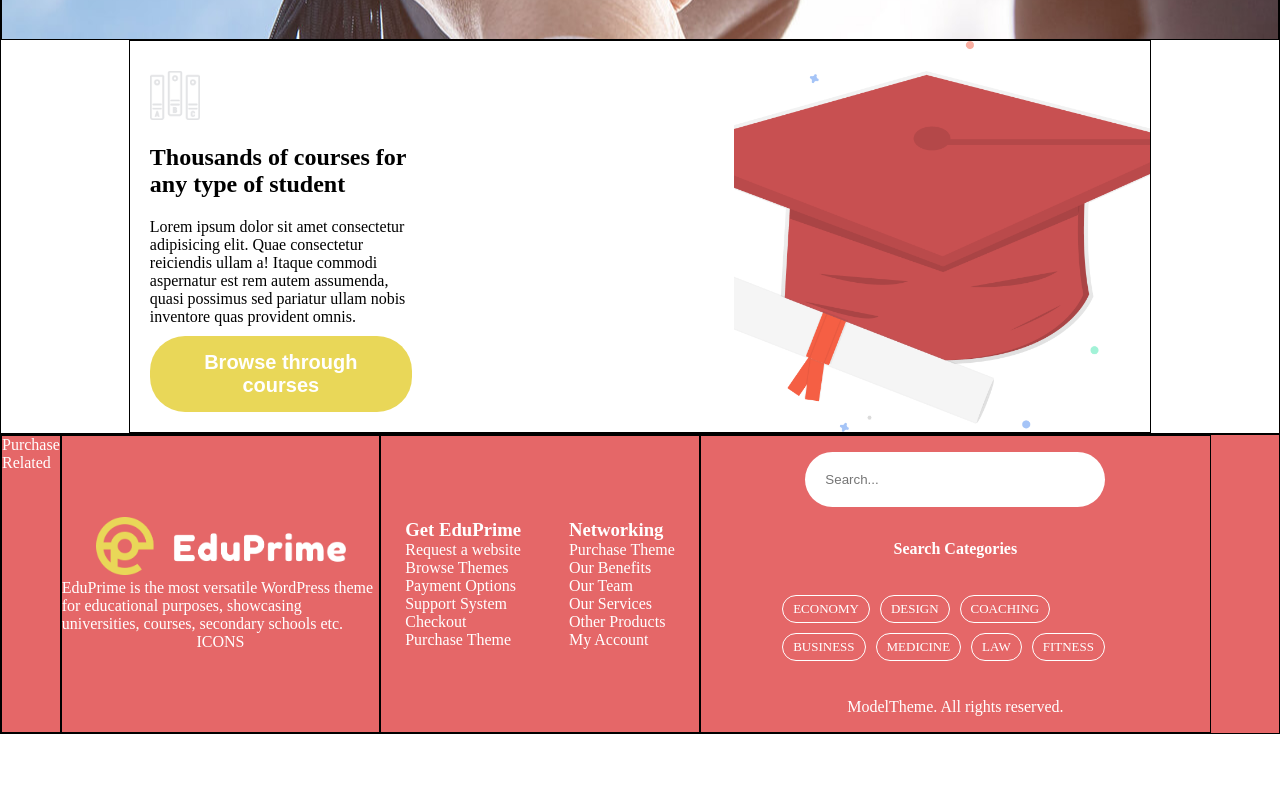
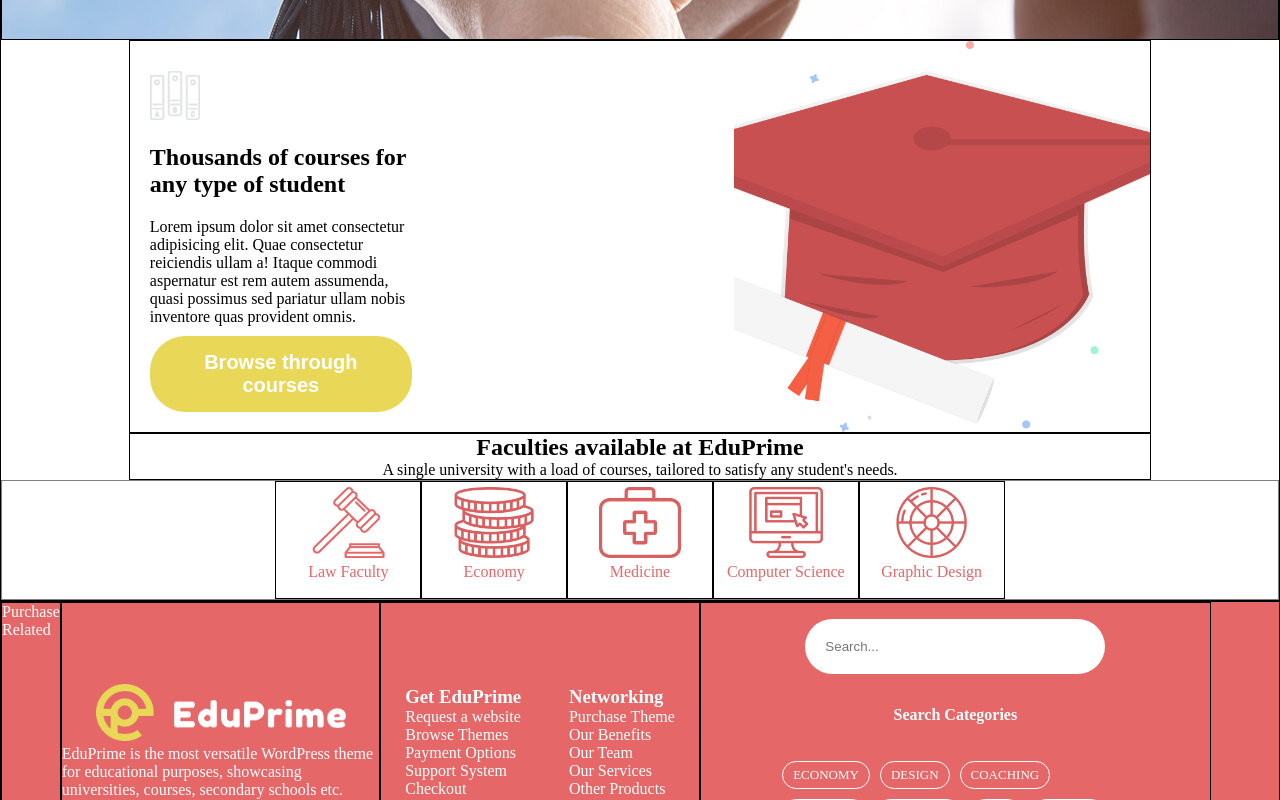
Before and after one commit to Afrodario/proj-html-vuejs, a Vue app: page / in a window 1280 px wide. Shown: the part 561-1361 px from the top of the page. Before the commit the page ends 1295 px from the top, so only its background shows below. Built offline with nearby package versions, Linux system fonts and the light colour scheme.

Commit message:
11. Lista facoltà dinamicizzata

```diff
--- a/src/components/EduMain.vue
+++ b/src/components/EduMain.vue
@@ -2,17 +2,20 @@
   <main class="debug">
       <EduJumbotron/>
       <EduCourses/>
+      <EduFaculties/>
   </main>
 </template>
 
 <script>
 import EduJumbotron from '../components/partials/EduJumbotron.vue'
 import EduCourses from '../components/partials/EduCourses.vue'
+import EduFaculties from '../components/partials/EduFaculties.vue'
 export default {
     name: "EduMain",
     components: {
         EduJumbotron,
-        EduCourses
+        EduCourses,
+        EduFaculties
     }
 }
 </script>
--- a/src/components/partials/EduCourses.vue
+++ b/src/components/partials/EduCourses.vue
@@ -4,7 +4,7 @@
             <div class="courses-left">
                 <div class="courses-text">
                     <img class="icon" src="../../assets/img/Books-icon.png" alt="Icona libri">
-                    <h2>Thousands of courses for any type of student</h2>
+                    <h1>Thousands of courses for any type of student</h1>
                     <p>Lorem ipsum dolor sit amet consectetur adipisicing elit. Quae consectetur reiciendis ullam a! Itaque commodi aspernatur est rem autem assumenda, quasi possimus sed pariatur ullam nobis inventore quas provident omnis.</p>
                     <button class="main-btn">Browse through courses</button>
                 </div>
@@ -41,7 +41,7 @@ section.courses {
             width: 50%;
             padding: 20px;
 
-            img, h2, p {
+            img, h1, p {
                 padding: 10px 0;
             }
         }
--- /dev/null
+++ b/src/components/partials/EduFaculties.vue
@@ -0,0 +1,75 @@
+<template>
+  <section class="faculties">
+      <div class="container">
+          <div class="faculties-text">
+            <h1>Faculties available at EduPrime</h1>
+            <p>A single university with a load of courses, tailored
+                to satisfy any student's needs.
+            </p>
+          </div>
+      </div>
+
+      <div class="slider">
+        <div class="inner-slider flex">
+            <EduFacultyTab :facultiesList="facultiesList"/>
+        </div>
+      </div>
+  </section>
+</template>
+
+<script>
+import EduFacultyTab from './EduFacultyTab.vue'
+export default {
+    name: "EduFaculties",
+    components: {
+        EduFacultyTab
+    },
+    data () {
+        return {
+            facultiesList: [
+                {
+                    path: "Gavel-v2.png",
+                    name: "Law Faculty"
+                },
+                {
+                    path: "Coins-tabs-v2.png",
+                    name: "Economy"
+                },
+                {
+                    path: "Medicine-tabs-v2.png",
+                    name: "Medicine"
+                },
+                {
+                    path: "Computer-tabs-v2.png",
+                    name: "Computer Science"
+                },
+                {
+                    path: "Palette-tabs-v2.png",
+                    name: "Graphic Design"
+                },
+            ]
+        }
+    }
+}
+</script>
+
+<style lang="scss" scoped>
+@import "../../assets/style/variables.scss";
+section.faculties {
+    background-color: white;
+
+    .faculties-text {
+        text-align: center;
+    }
+
+    .slider {
+        border: 1px solid gray;
+
+        .inner-slider {
+            width: 80%;
+            margin: 0 auto;
+            justify-content: center;
+        }
+    }
+}
+</style>
--- /dev/null
+++ b/src/components/partials/EduFacultyTab.vue
@@ -0,0 +1,52 @@
+<template>
+<div class="wrapper flex">
+  <div class="faculty-tab"
+        v-for="(item, index) in facultiesList"
+        :key="index">
+        <img :src="require('../../assets/img/' + item.path)">
+        <span>{{item.name}}</span>
+  </div>
+</div>
+</template>
+
+<script>
+export default {
+    name: "EduFacultyTab",
+    props: {
+        facultiesList: Array
+    }
+}
+</script>
+
+<style lang="scss" scoped>
+@import "../../assets/style/variables.scss";
+.faculty-tab {
+    height: 100%;
+    width: calc(100% / 7);
+    border: 1px solid black;
+    display: inline-block;
+    text-align: center;
+    color: $brandColor;
+
+    &:hover {
+        background-color: $brandColor;
+        color: white;
+    }
+
+    * {
+        padding: 5px 0;
+    }
+
+    img {
+    width: 70%;
+    height: 70%;
+    object-fit: contain;
+    display: block;
+    margin: 0 auto;
+    }
+}
+
+.wrapper {
+    justify-content: center;
+}
+</style>
```
